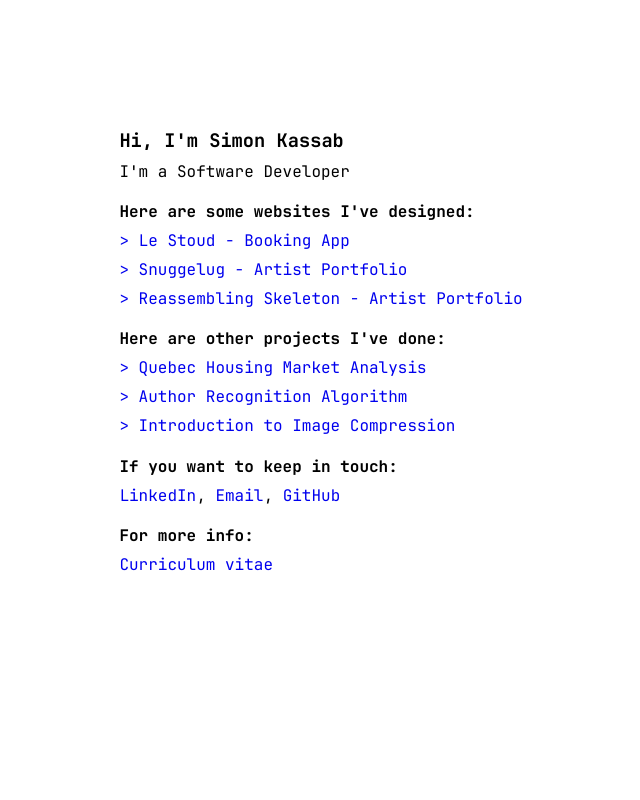
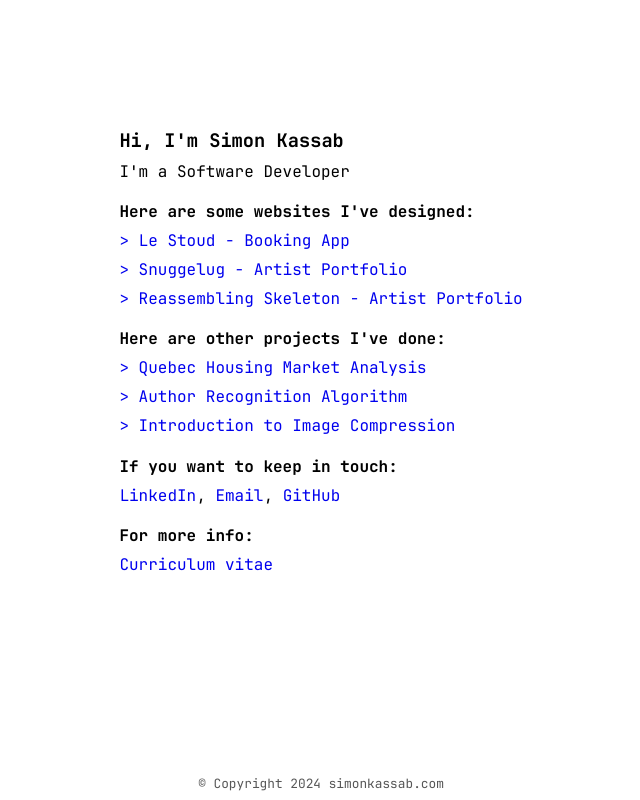
Before and after one commit to simkass/simkass.github.io, a Vue app: page /#/ in a window 1280 px wide. Shown: the whole page, without its empty margins (319-959 px from the left). Built offline with nearby package versions, Linux system fonts and the light colour scheme; what vue-katex would draw is missing.

Commit message:
adding footer

```diff
--- a/src/App.vue
+++ b/src/App.vue
@@ -1,19 +1,19 @@
 <template>
   <div id="app">
-      <transition
-        name="fade"
-        mode="out-in"
-      >
-        <router-view/>
-      </transition>
+    <transition name="fade" mode="out-in">
+      <router-view />
+    </transition>
+    <Footer2 />
   </div>
 </template>
 
 <script>
+import Footer2 from "./components/Footer2.vue";
 
 export default {
   name: "App",
   components: {
+    Footer2,
   },
 };
 </script>
@@ -39,8 +39,8 @@
 }
 
 @font-face {
-    font-family: "jetbrains-mono";
-    src: url('~@/assets/fonts/JetBrainsMono[wght].ttf');
+  font-family: "jetbrains-mono";
+  src: url("~@/assets/fonts/JetBrainsMono[wght].ttf");
 }
 
 #app {
@@ -62,6 +62,6 @@
 
 .fade-enter,
 .fade-leave-active {
-  opacity: 0
+  opacity: 0;
 }
 </style>
--- /dev/null
+++ b/src/components/Footer2.vue
@@ -0,0 +1,45 @@
+<template>
+  <div class="footer">
+    <p>
+      &copy; Copyright 2024
+      <a href="https://simonkassab.com">simonkassab.com</a>
+    </p>
+  </div>
+</template>
+
+<script>
+export default {
+  name: "Footer2",
+};
+</script>
+
+<style scoped>
+.footer {
+  width: 100%;
+  display: flex;
+  justify-content: center;
+  position: fixed;
+  bottom: 0;
+  margin-bottom: 0.5rem;
+}
+
+.footer a {
+  font-size: 0.8rem;
+  color: #575757;
+  text-decoration: none;
+  transition: 250ms;
+}
+
+.footer a:hover {
+  font-weight: 700;
+}
+
+.footer p {
+  font-size: 0.8rem;
+  color: #575757;
+  text-decoration: none;
+}
+
+@media only screen and (max-width: 700px) {
+}
+</style>
--- a/src/components/Home2.vue
+++ b/src/components/Home2.vue
@@ -1,8 +1,5 @@
 <template>
   <div class="Home">
-    <!-- <div v-on:click="switchToLightTheme()"><p>[light]</p></div>
-    <div v-on:click="switchToDarkTheme()"><p>[dark]</p></div> -->
-
     <div class="home">
       <h3>Hi, I'm Simon Kassab</h3>
       <p>I'm a Software Developer</p>
@@ -54,28 +51,14 @@
 </template>
 
 <script>
-import { ref } from "vue";
-
-// state
-const theme = ref("light");
-
 export default {
-  name: "Home",
+  name: "Home2",
   components: {},
-  methods: {
-    switchToLightTheme: function () {
-      theme.value = "light";
-    },
-    switchToDarkTheme: function () {
-      theme.value = "dark";
-    },
-  },
 };
 </script>
 
 <style>
 .Home {
-  height: 100vh;
   width: 100vw;
   display: flex;
   justify-content: center;
```
